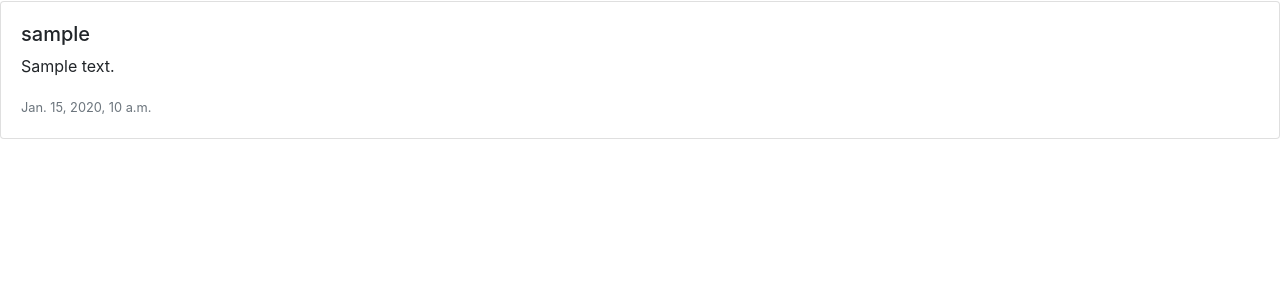
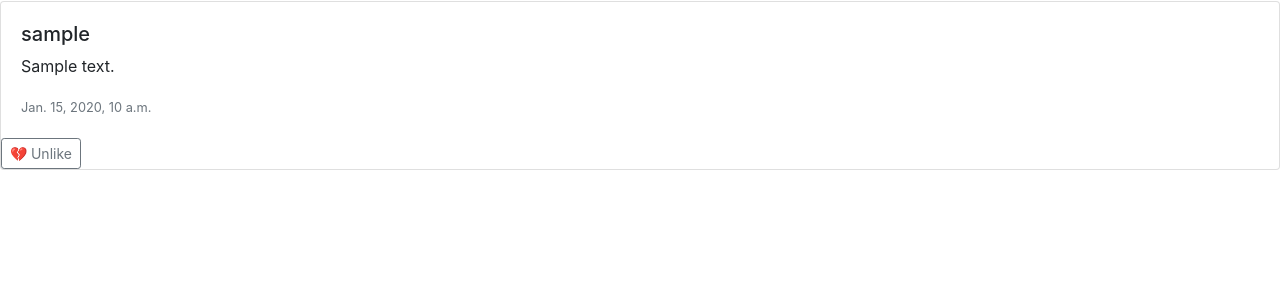
Before and after one commit to xavieralves16/network_project_cs50w, a Django app: page / in a window 1280 px wide. Shown: the part 266-566 px from the top of the page. Run offline with Django 3.2, Linux system fonts and the light colour scheme; a user stored in the database is signed in; tables that the repository leaves empty hold one stand-in row (values such as "Sample post"); some libraries are stand-ins or nearby versions.

Commit message:
Added like button

```diff
--- a/network/templates/network/index.html
+++ b/network/templates/network/index.html
@@ -22,6 +22,14 @@
                 <p>{{ post.content }}</p>
                 <small class="text-muted">{{ post.timestamp }}</small>
             </div>
+            <form action="{% url 'like_post' post.id %}" method="post">
+                {% csrf_token %}
+                {% if user in post.likes.all %}
+                    <button type="submit" class="btn btn-sm btn-outline-secondary">💔 Unlike</button>
+                {% else %}
+                    <button type="submit" class="btn btn-sm btn-outline-danger">❤️ Like</button>
+                {% endif %}
+            </form>
         </div>
     {% endfor %}
 </div>
```
